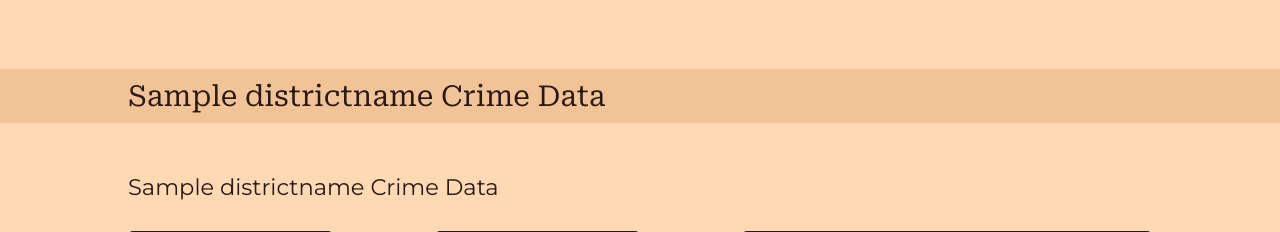
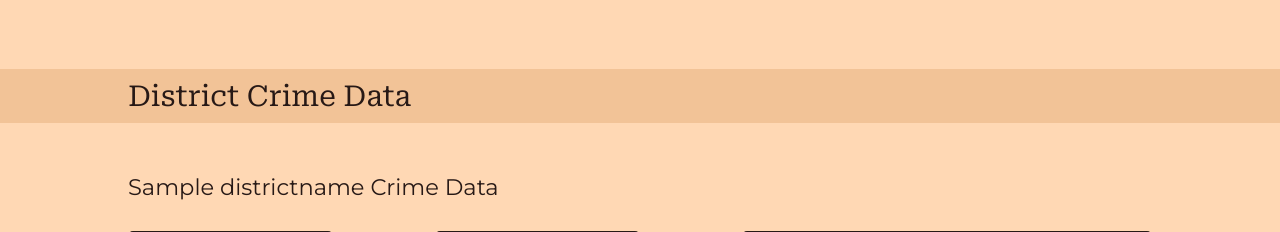
Before and after one commit to carlyswe/cop4710proj, a Flask app: template Website/templates/house.html in a window 1280 px wide. Shown: the part 1702-1934 px from the top of the page. Run offline with Flask 3, Linux system fonts and the light colour scheme; the template is opened without the code that fills it: most values are stand-ins (such as "Sample title", 1, 10 or a date in 2020); grey boxes marked "Sample" are stand-in pictures.

```diff
--- a/Website/templates/house.html
+++ b/Website/templates/house.html
@@ -130,7 +130,7 @@
             </div>
 
             <div class="crime-reports-header">
-                <p>{{ districtname }} Crime Data</p>
+                <p>District Crime Data</p>
             </div>
 
             <div class="crime-reports">
```
